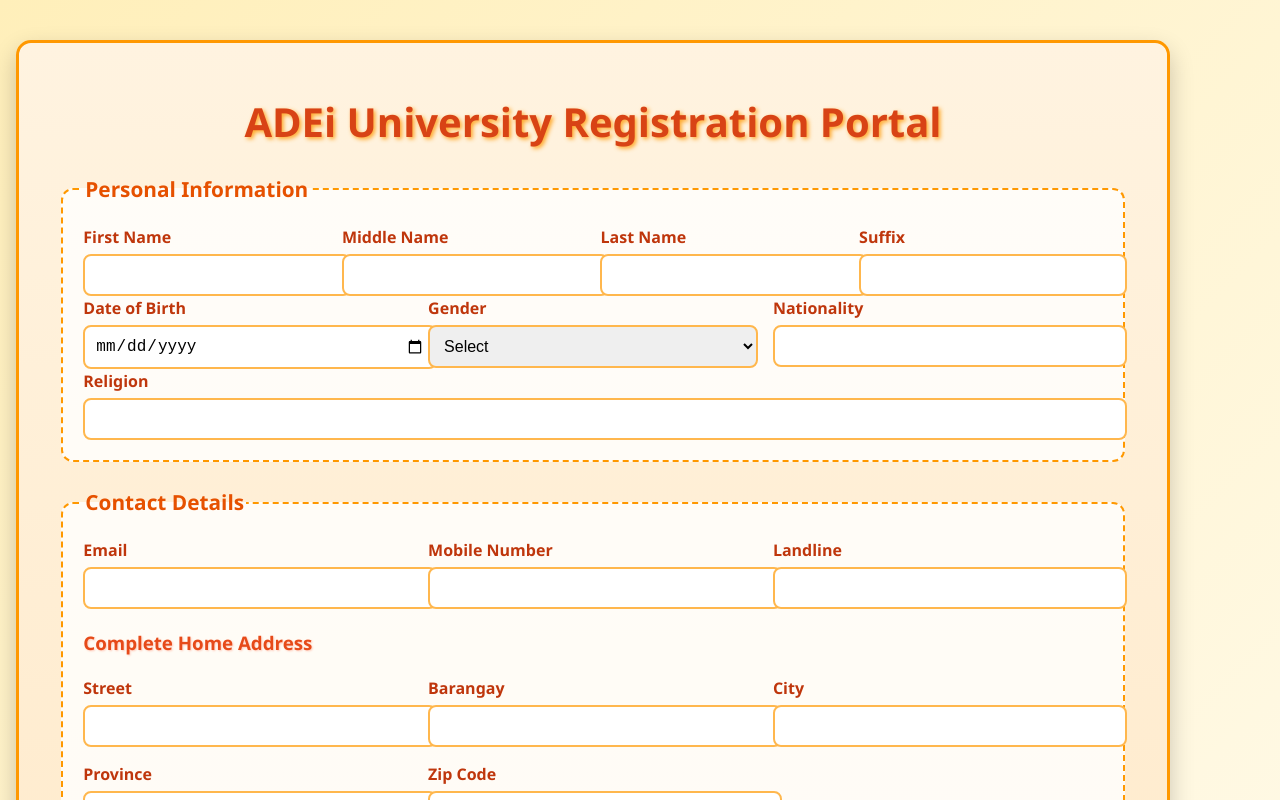
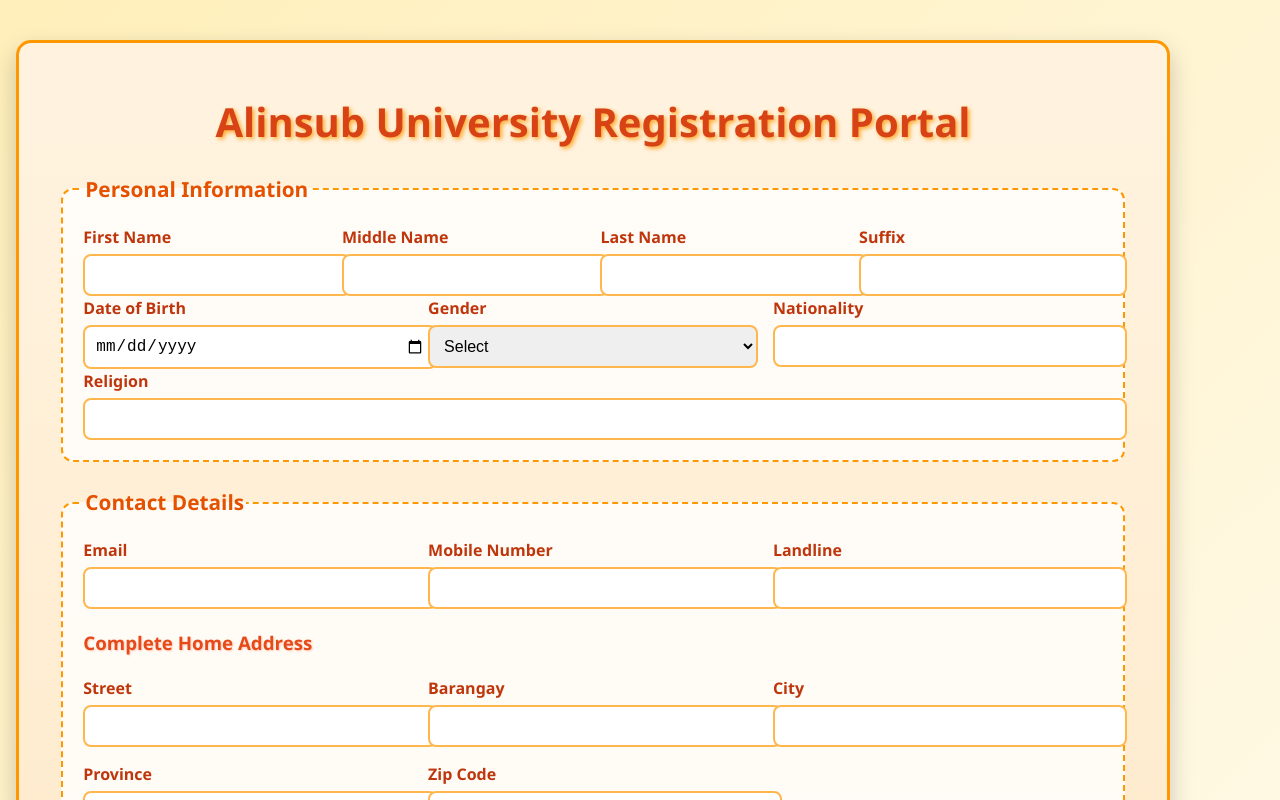
Before and after one commit to mksalinsub-prog/EnrollmentKarlAlinsub, a React (Vite) app in the folder EnrollmentKarlAlinsub/: page / in a window 1280 px wide. Shown: the top 800 px of the page. Built offline with nearby package versions, Linux system fonts and the light colour scheme.

Commit message:
ZipCode 4

```diff
--- a/EnrollmentKarlAlinsub/src/App.tsx
+++ b/EnrollmentKarlAlinsub/src/App.tsx
@@ -177,7 +177,7 @@ function App() {
 
   return (
     <div className="container">
-      <h1>ADEi University Registration Portal</h1>
+      <h1>Alinsub University Registration Portal</h1>
       <form onSubmit={handleSubmit}>
 
         {/* PERSONAL INFORMATION */}
@@ -237,7 +237,7 @@ function App() {
             {renderInput("Barangay", "barangay")}
             {renderInput("City", "city")}
             {renderInput("Province", "province")}
-            {renderInput("Zip Code", "zipCode")}
+            {renderInput("Zip Code", "zipCode", 4)}
           </div>
         </fieldset>
 
```
